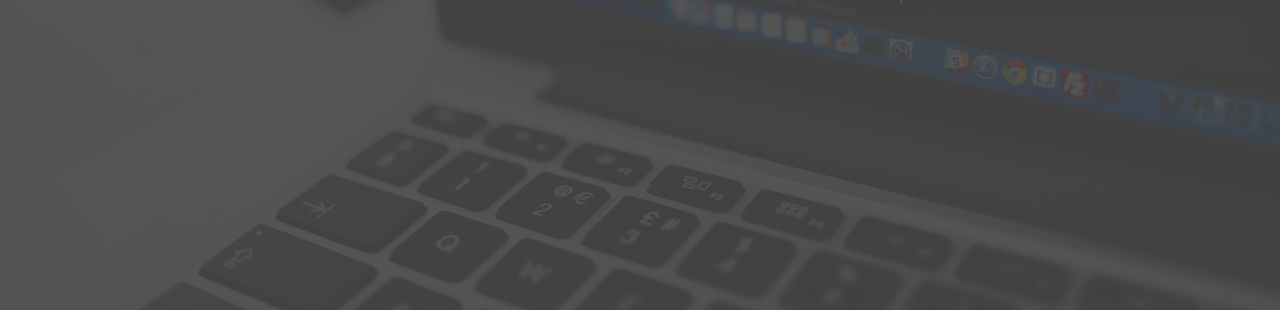
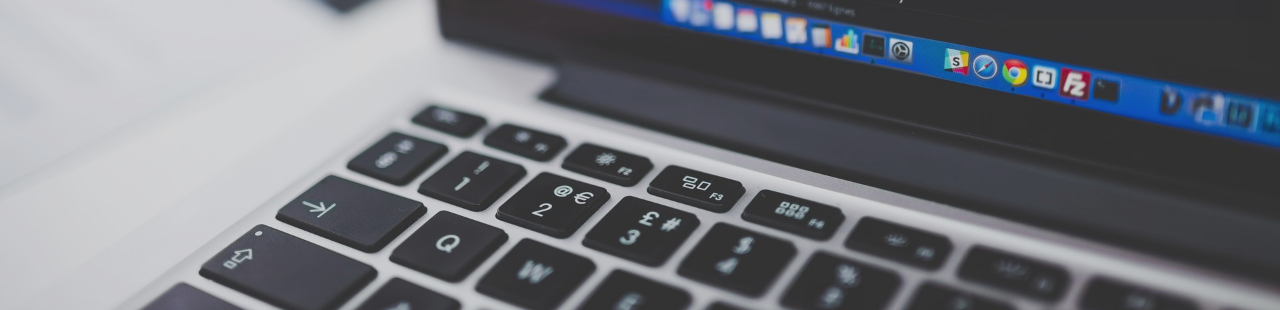
Before and after one commit to danieljoonroh/Portfolio, a website: page dist/index.html in a window 1280 px wide. Shown: the part 490-800 px from the top of the page. Drawn offline with Linux system fonts and the light colour scheme.

Commit message:
changed opacity on background

```diff
--- a/package.json
+++ b/package.json
@@ -3,12 +3,15 @@
   "version": "1.0.0",
   "description": "Responsive portfolio website",
   "main": "index.js",
+  "homepage": "https://danieljoonroh.github.io/Portfolio",
   "scripts": {
-    "sass": "node-sass -w scss/ -o dist/css/ --recursive"
+    "sass": "node-sass -w scss/ -o dist/css/ --recursive",
+    "deploy": "gh-pages -d dist"
   },
   "author": "Daniel Roh",
   "license": "MIT",
   "dependencies": {
+    "gh-pages": "^2.0.1",
     "node-sass": "^4.9.4"
   }
 }
--- a/scss/_config.scss
+++ b/scss/_config.scss
@@ -2,7 +2,7 @@ $primary-color: #444;
 $secondary-color: #eece1a;
 $show-home-image: true;
 $home-image: url(../img/background.jpg);
-$background-opacity: 0.9;
+$background-opacity: 0.2;
 
 @mixin easeOut {
   transition: all 0.5s ease-out;
```
Also changed, not shown: dist/css/main.css, 1 other file.
